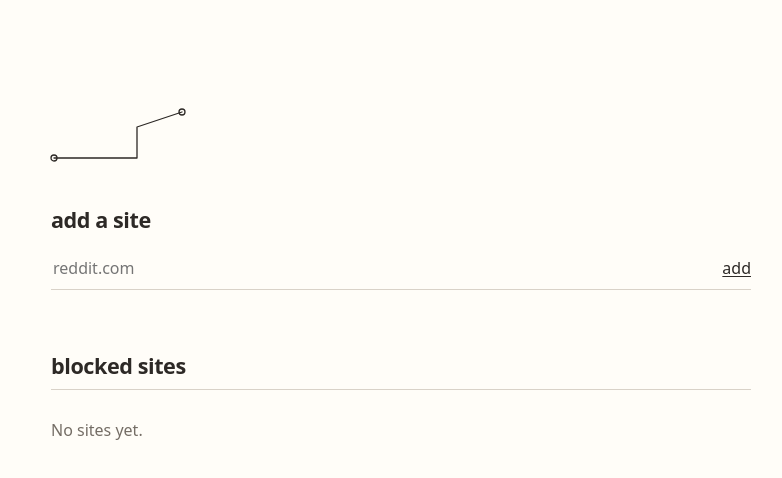
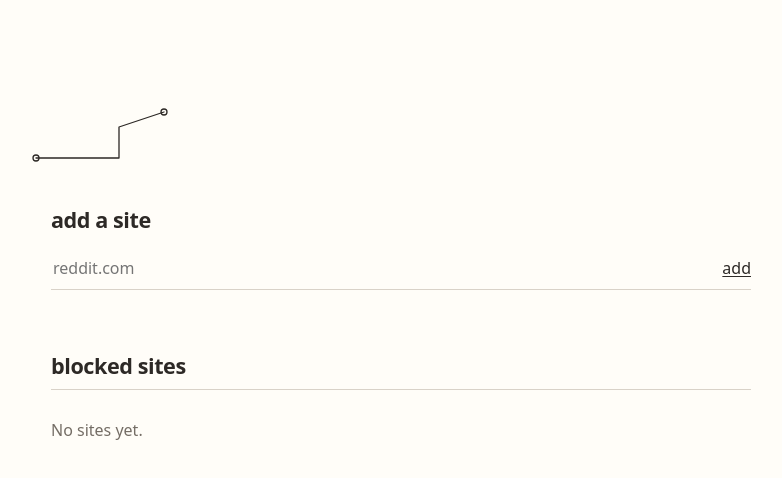
Before and after one commit to gloriayma/finally-good-blocker, a browser extension: page options/options.html in a window 1280 px wide. Shown: the whole page, without its empty margins (239-1021 px from the left). Drawn offline with Linux system fonts and the light colour scheme.

Commit message:
Offset options curve from content

```diff
--- a/options/options.html
+++ b/options/options.html
@@ -10,9 +10,9 @@
   <body>
     <main>
       <svg class="line-drawing" viewBox="0 0 150 72" aria-hidden="true">
-        <path d="M3 62H86V31L131 16" />
-        <circle cx="3" cy="62" r="3" />
-        <circle cx="131" cy="16" r="3" />
+        <path d="M-15 62H68V31L113 16" />
+        <circle cx="-15" cy="62" r="3" />
+        <circle cx="113" cy="16" r="3" />
       </svg>
 
       <section class="add-section" aria-labelledby="add-heading">
```
Also changed, not shown: docs/options-screen.svg.
